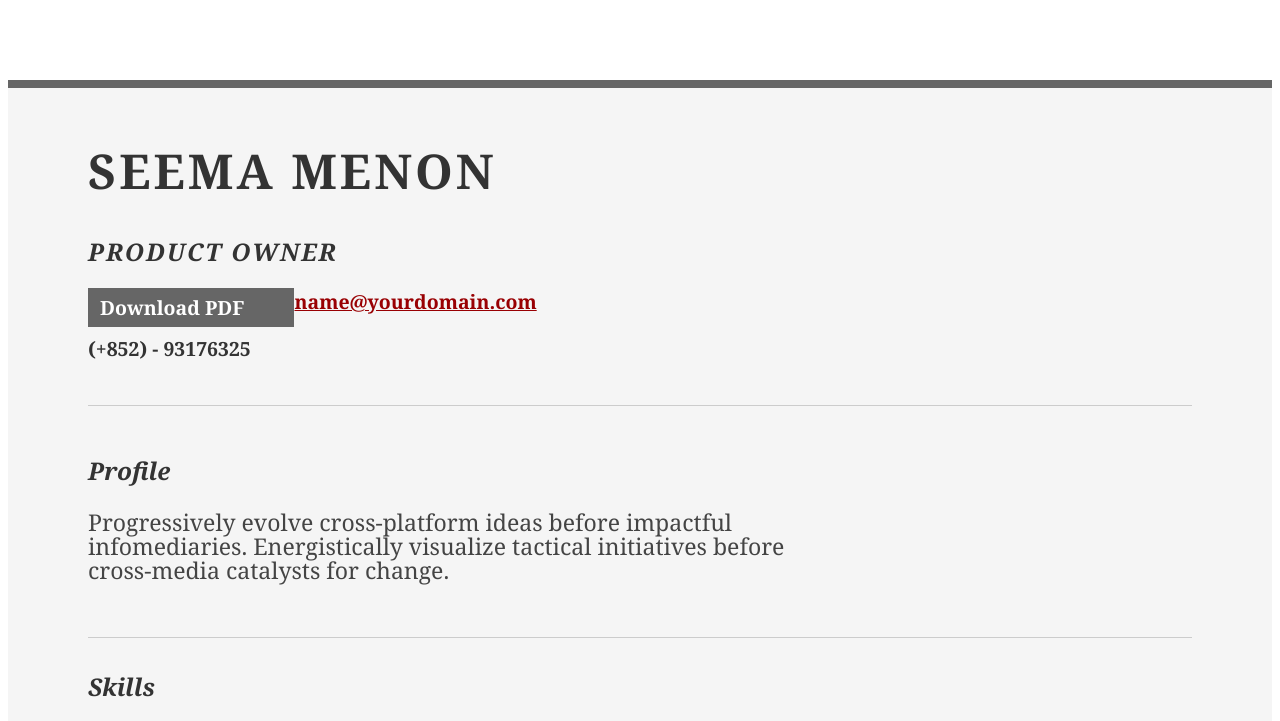
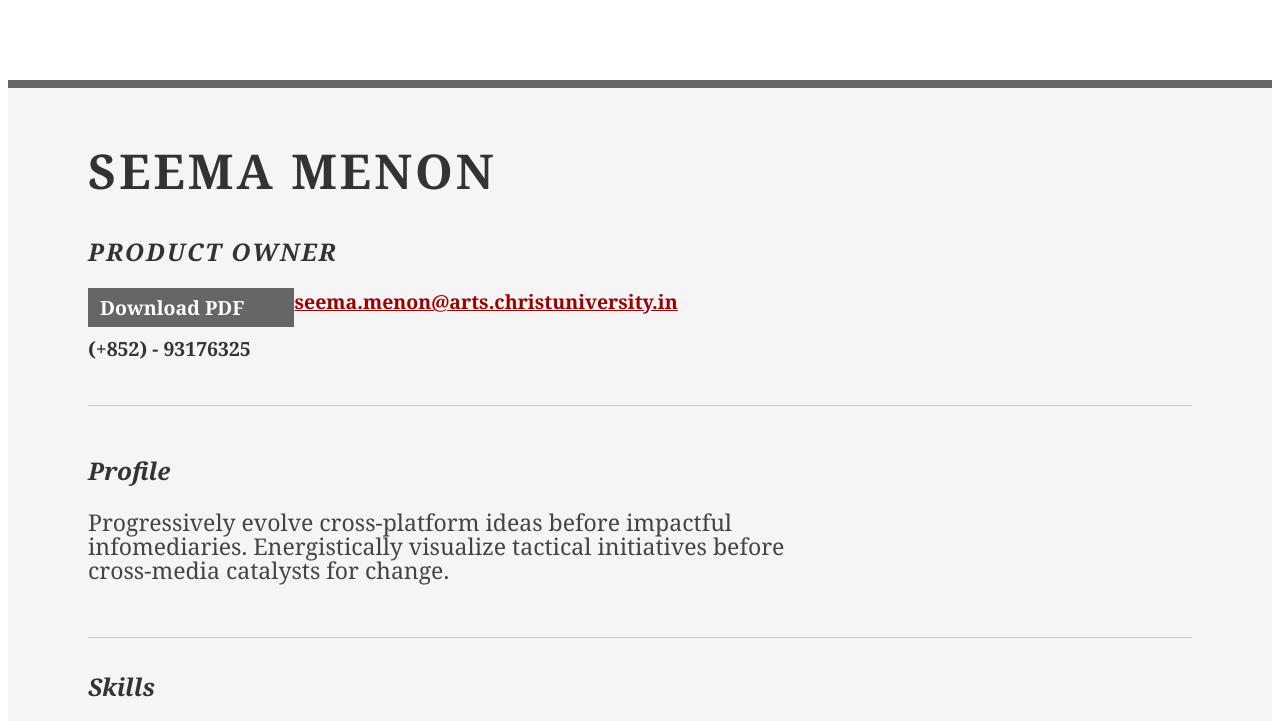
Before and after one commit to SEEMAZZ/SM123, a plain HTML site: page index.html in a window 1280 px wide. Shown: the top 721 px of the page. Drawn offline with Linux system fonts and the light colour scheme; a small style sheet from the web is missing.

Commit message:
Update index.html

```diff
--- a/index.html
+++ b/index.html
@@ -27,7 +27,7 @@
 				<div class="yui-u">
 					<div class="contact-info">
 						<h3><a id="pdf" href="#">Download PDF</a></h3>
-						<h3><a href="mailto:seema.menon@arts.christuniversity.in">name@yourdomain.com</a></h3>
+						<h3><a href="mailto:seema.menon@arts.christuniversity.in">seema.menon@arts.christuniversity.in</a></h3>
 						<h3>(+852) - 93176325</h3>
 					</div><!--// .contact-info -->
 				</div>
```
